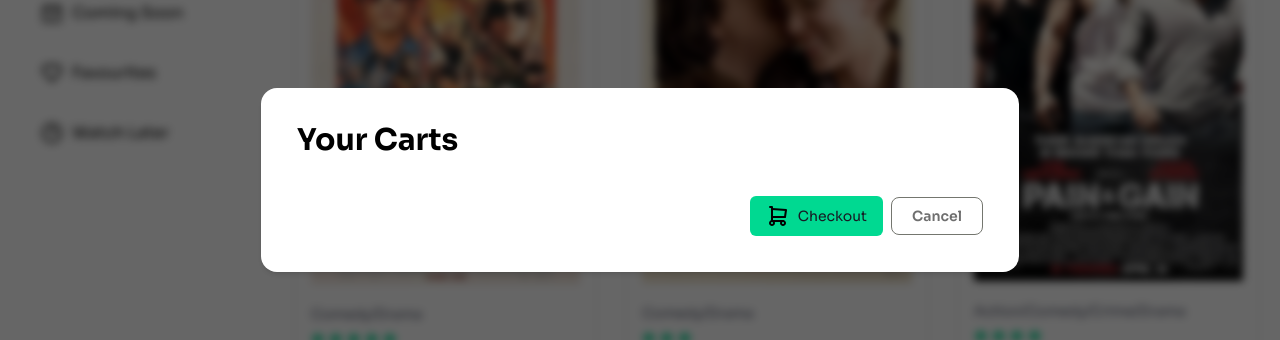
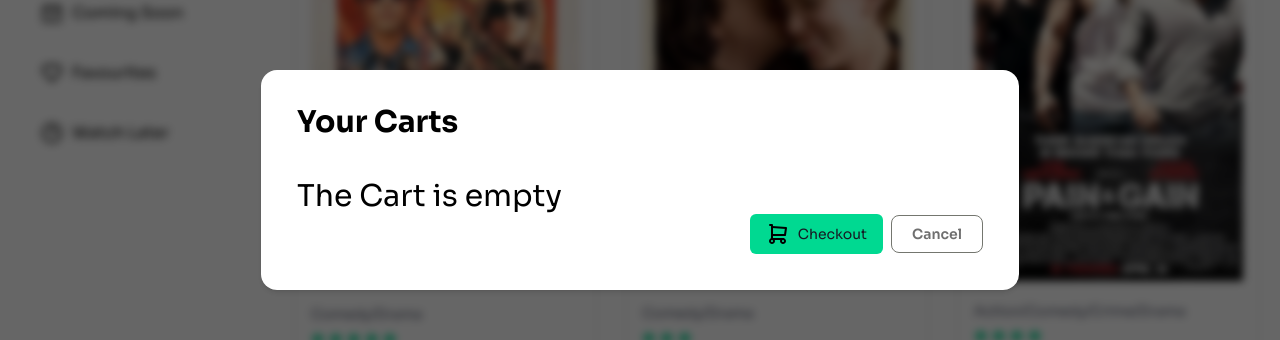
Before and after one commit to nurulamin092/cine-rantel-client, a React (Vite) app: page / in a window 1280 px wide. Both pictures are taken after a click on the link 1244 px from the left and 40 px from the top of the page. Shown: the part 220-560 px from the top of the page. Built offline with nearby package versions, Linux system fonts and the light colour scheme.

Commit message:
cart details conditionally rendering

```diff
--- a/src/cine/CardDetails.jsx
+++ b/src/cine/CardDetails.jsx
@@ -24,7 +24,10 @@ export default function CardDetails({ onClose }) {
               Your Carts
             </h2>
 
-            {cartData.map((item) => (
+            {cartData.length === 0 ? (
+              <p className="text-3xl">The Cart is empty</p>
+            ) : (
+              cartData.map((item) => (
                 <div
                   key={item.id}
                   className="space-y-8 lg:space-y-12 max-h-[450px] overflow-auto mb-10 lg:mb-14"
@@ -58,7 +61,8 @@ export default function CardDetails({ onClose }) {
                     </div>
                   </div>
                 </div>
-            ))}
+              ))
+            )}
             <div className="flex items-center justify-end gap-2">
               <a
                 className="rounded-md p-2 md:px-4 inline-flex items-center space-x-2 bg-primary text-[#171923] text-sm"
```
Lines whose indentation alone changed are shown as unchanged.
